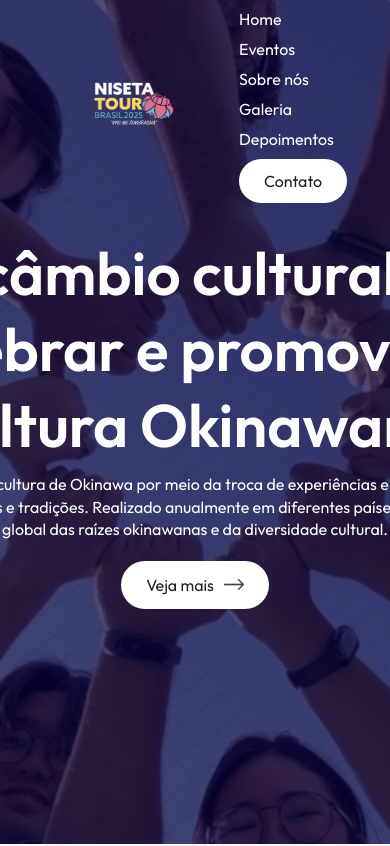
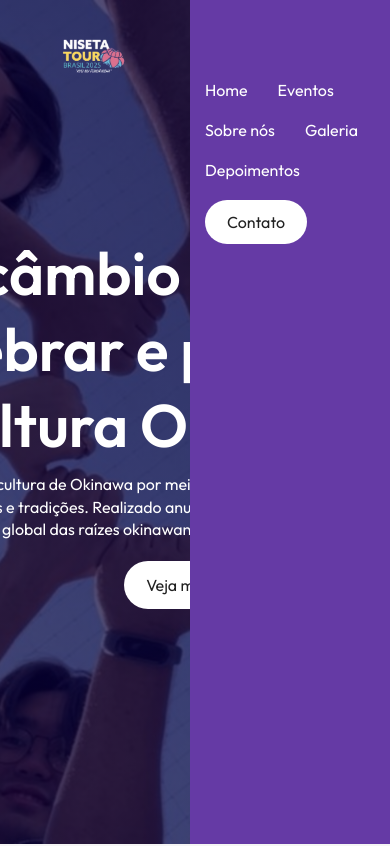
Before and after one commit to letnagao/niseta-2024, a React (Vite) app: page / in a window 390 px wide. Shown: the top 846 px of the page. Built offline with nearby package versions, Linux system fonts and the light colour scheme.

Commit message:
Added README and started the mobile format

```diff
--- a/src/components/Navbar/Navbar.css
+++ b/src/components/Navbar/Navbar.css
@@ -27,3 +27,29 @@ nav ul li {
     background: #653aa5;
     transition: 0.5s;
 }
+
+@media (max-width: 1000px) {
+    .logo {
+        width: 140px;
+    }
+    nav ul li {
+        margin: 10px 15px;
+    }
+}
+
+@media (max-width: 840px) {
+    nav {
+        padding: 15px 0;
+    }
+    nav ul {
+        position: fixed;
+        top: 0;
+        right: 0;
+        bottom: 0;
+        background: #653aa5;
+        z-index: -1;
+        width: 200px;
+        padding-top: 70px;
+        transition: 0.5s;
+    }
+}
--- a/src/components/Navbar/Navbar.jsx
+++ b/src/components/Navbar/Navbar.jsx
@@ -8,21 +8,49 @@ const Navbar = () => {
 
   useEffect(() => {
     window.addEventListener("scroll", () => {
-      window.scrollY > 50 ? setSticky(true) : setSticky(false)
+      window.scrollY > 50 ? setSticky(true) : setSticky(false);
     });
   }, []);
 
   return (
-    <nav className={`container ${sticky ? 'dark-nav' : ''}`}>
+    <nav className={`container ${sticky ? "dark-nav" : ""}`}>
       <img src={logo} alt="" className="logo" />
       <ul>
-        <li><Link to='hero' smooth={true} offset={0} duration={500}>Home</Link></li>
-        <li><Link to='program' smooth={true} offset={-260} duration={500}>Eventos</Link></li>
-        <li><Link to='about' smooth={true} offset={-150} duration={500}>Sobre nós</Link></li>
-        <li><Link to='campus' smooth={true} offset={-260} duration={500}>Galeria</Link></li>
-        <li><Link to='testimonials' smooth={true} offset={-260} duration={500}>Depoimentos</Link></li>
         <li>
-          <Link to="contact" smooth={true} offset={-260} duration={500} className="btn">Contato</Link>
+          <Link to="hero" smooth={true} offset={0} duration={500}>
+            Home
+          </Link>
+        </li>
+        <li>
+          <Link to="program" smooth={true} offset={-260} duration={500}>
+            Eventos
+          </Link>
+        </li>
+        <li>
+          <Link to="about" smooth={true} offset={-150} duration={500}>
+            Sobre nós
+          </Link>
+        </li>
+        <li>
+          <Link to="campus" smooth={true} offset={-260} duration={500}>
+            Galeria
+          </Link>
+        </li>
+        <li>
+          <Link to="testimonials" smooth={true} offset={-260} duration={500}>
+            Depoimentos
+          </Link>
+        </li>
+        <li>
+          <Link
+            to="contact"
+            smooth={true}
+            offset={-260}
+            duration={500}
+            className="btn"
+          >
+            Contato
+          </Link>
         </li>
       </ul>
     </nav>
--- a/src/index.css
+++ b/src/index.css
@@ -46,3 +46,13 @@ a {
   background: #653aa5;
   color: #fff;
 }
+
+@media (max-width: 1200px) {
+  .container {
+    padding-left: 5%;
+    padding-right: 5%;
+  }
+  .btn {
+    padding: 14px 22px;
+  }
+}
```
Also changed, not shown: 1 other file (tests, documents, lock files or other folders).
